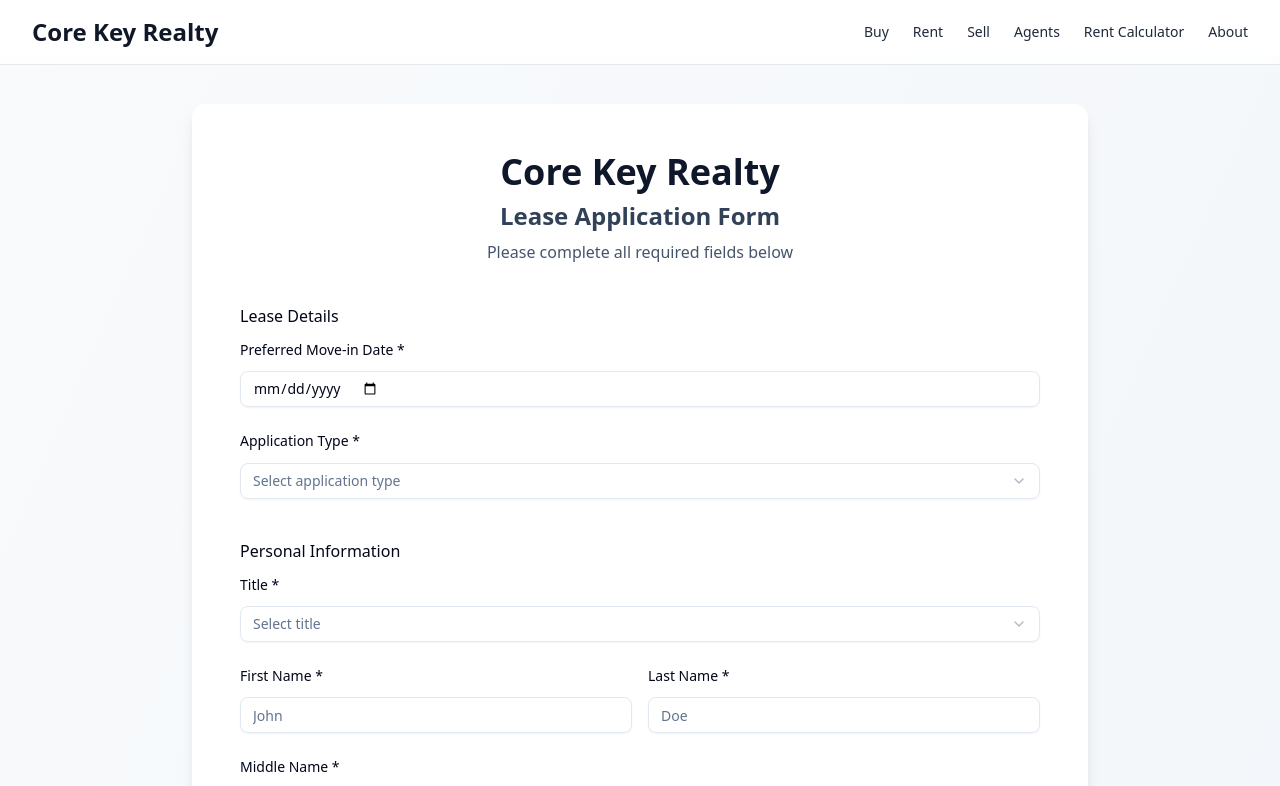
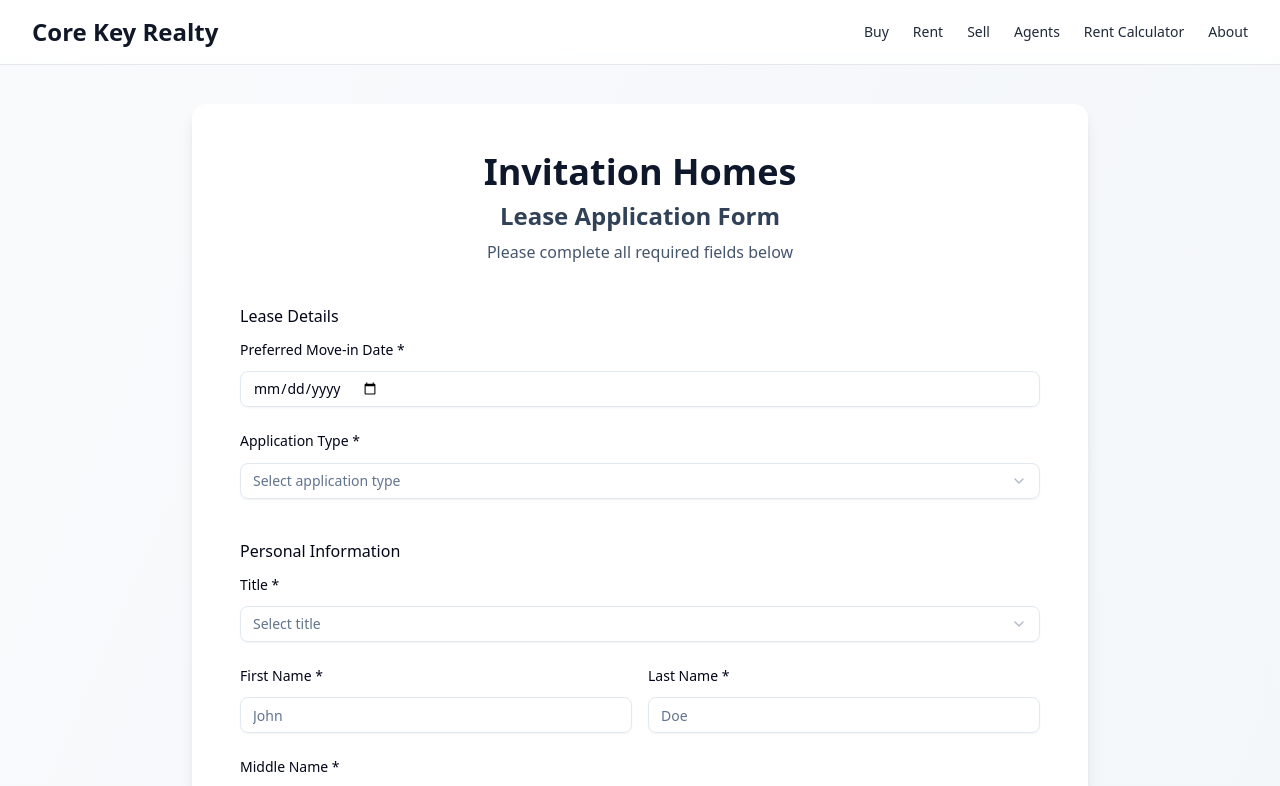
Before and after one commit to Bamimore2000/realty-new, a Next.js app: page /application in a window 1280 px wide. Shown: the top 786 px of the page. Built offline with nearby package versions, Linux system fonts and the light colour scheme.

Commit message:
added some

```diff
--- a/src/app/application/components/form.tsx
+++ b/src/app/application/components/form.tsx
@@ -255,7 +255,7 @@
       <div className="max-w-4xl mx-auto bg-white rounded-xl shadow-lg p-8 md:p-12">
         <div className="text-center mb-10">
           <h1 className="text-4xl font-bold text-slate-900 mb-2">
-            Core Key Realty
+            Invitation Homes
           </h1>
           <h2 className="text-2xl font-semibold text-slate-700">
             Lease Application Form
```
